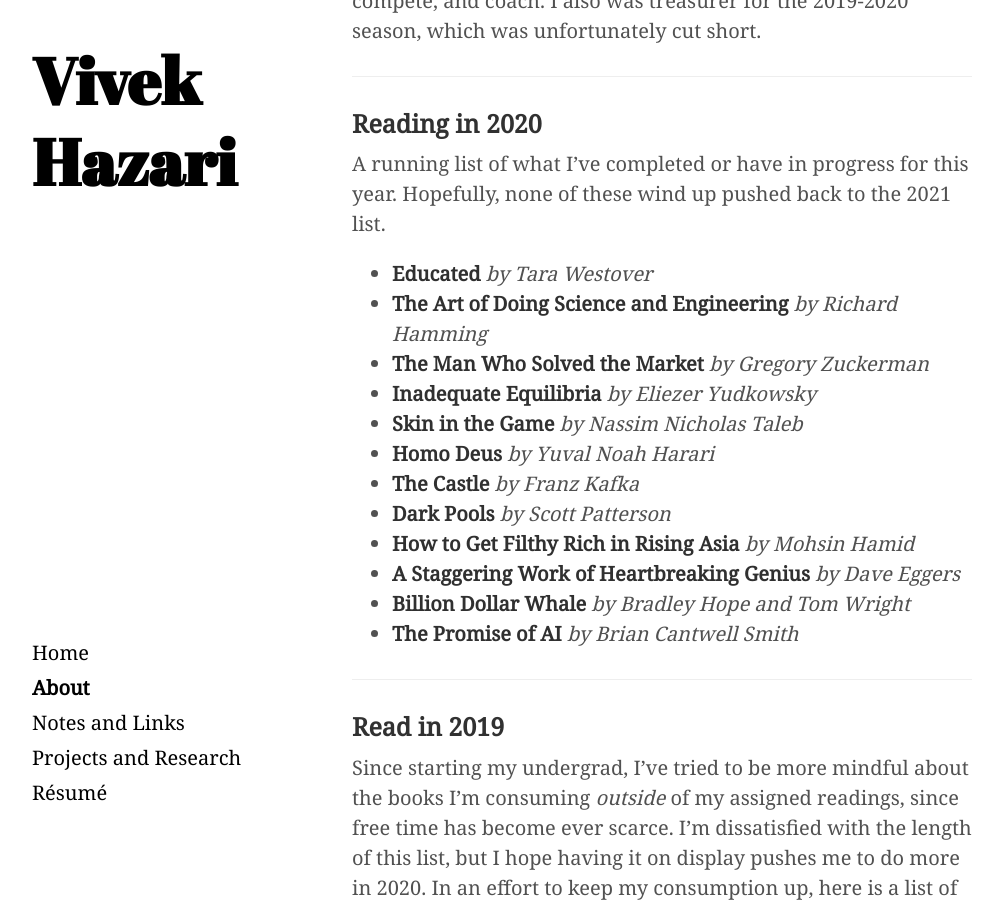
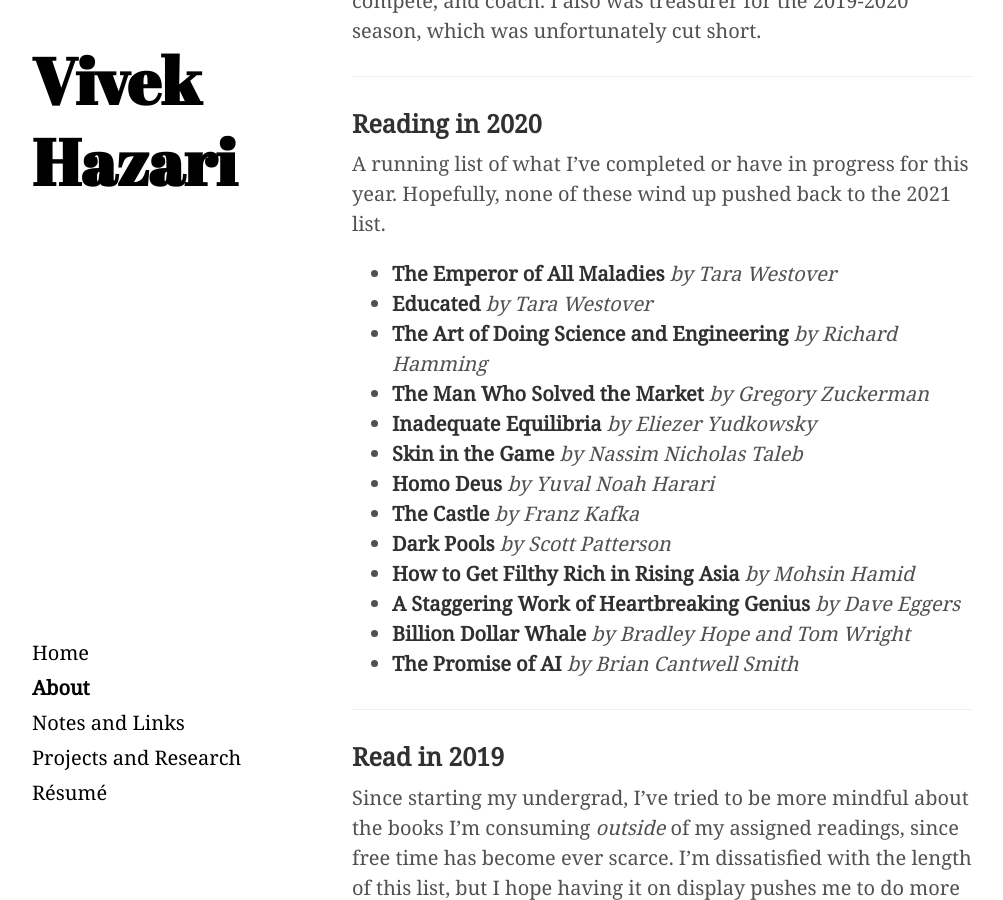
Before and after one commit to Vivekhaz/site_personal, a Jekyll site: the page built from about.md, in a window 1280 px wide and 900 px high, scrolled down 1455 px. Shown: the whole window, without its empty margins (208-1211 px from the left). Built offline with Jekyll 4.4.1, drawn with Linux system fonts in a browser that asks for light colours.

Commit message:
Update about.md

```diff
--- a/about.md
+++ b/about.md
@@ -29,6 +29,7 @@ Many of my hours each year have gone to fencing since I started in May 2015. I f
 ### Reading in 2020
 A running list of what I've completed or have in progress for this year. Hopefully, none of these wind up pushed back to the 2021 list.
 
+- __The Emperor of All Maladies__ <cite> by Tara Westover </cite>
 - __Educated__ <cite> by Tara Westover </cite>
 - __The Art of Doing Science and Engineering__ <cite> by Richard Hamming </cite>
 - __The Man Who Solved the Market__ <cite> by Gregory Zuckerman </cite>
```
